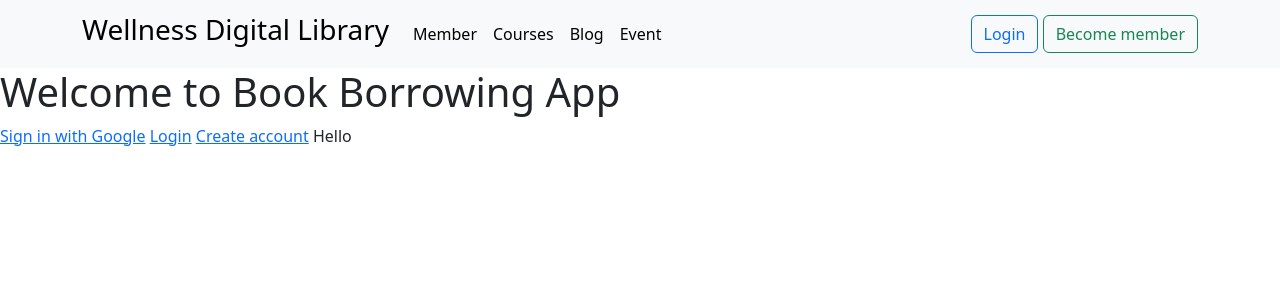
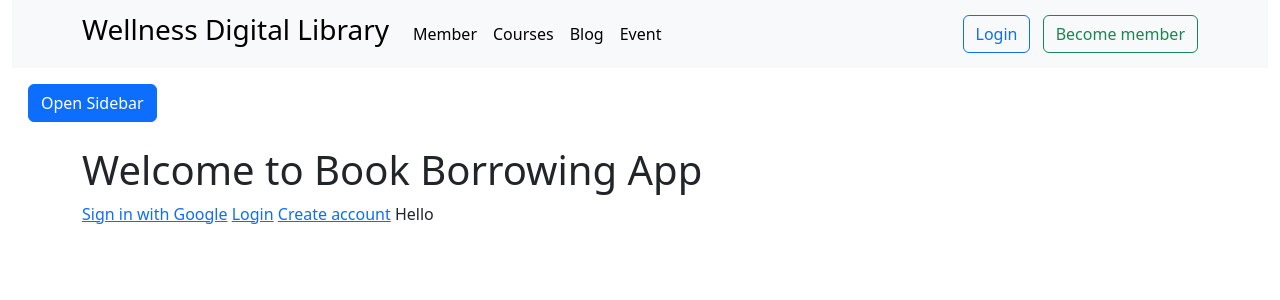
Before and after one commit to walimike/wellness_digital_library, a Rails app: page / in a window 1280 px wide. Shown: the top 300 px of the page. Run offline with Rails 7, Linux system fonts and the light colour scheme; style sheets or scripts are compiled from the project's sources; some libraries are stand-ins or nearby versions.

Commit message:
add side nav

```diff
--- a/app/views/layouts/application.html.erb
+++ b/app/views/layouts/application.html.erb
@@ -11,7 +11,8 @@
   </head>
 
   <body>
-    <div class="container-flouid">
+    <div class="container-fluid">
+      <!-- Navbar -->
       <nav class="navbar navbar-expand-lg bg-light">
         <div class="container">
           <a class="navbar-brand" href="/">
@@ -28,25 +29,56 @@
               <li class="nav-item">
                 <a class="nav-link active" href="#">Courses</a>
               </li>
-
               <li class="nav-item">
                 <a class="nav-link active" aria-current="page" href="#">Blog</a>
               </li>
-
               <li class="nav-item">
                 <a class="nav-link active" aria-current="page" href="#">Event</a>
               </li>
-
             </ul>
-            <form class="">
-              <a class="btn btn-outline-primary mr-2" href="#">Login</a>
+            <form>
+              <a class="btn btn-outline-primary me-2" href="#">Login</a>
               <a class="btn btn-outline-success" href="#">Become member</a>
             </form>
-
           </div>
         </div>
       </nav>
+
+      <!-- Expandable Sidenav -->
+      <div class="d-flex">
+        <div class="offcanvas offcanvas-start bg-light" id="sidenav" aria-labelledby="sidenavLabel">
+          <div class="offcanvas-header">
+            <h5 class="offcanvas-title" id="sidenavLabel">Menu</h5>
+            <button type="button" class="btn-close text-reset" data-bs-dismiss="offcanvas" aria-label="Close"></button>
+          </div>
+          <div class="offcanvas-body">
+            <ul class="nav flex-column">
+              <li class="nav-item">
+                <a class="nav-link active" href="#">Dashboard</a>
+              </li>
+              <li class="nav-item">
+                <a class="nav-link" href="#">Profile</a>
+              </li>
+              <li class="nav-item">
+                <a class="nav-link" href="#">Settings</a>
+              </li>
+              <li class="nav-item">
+                <a class="nav-link" href="#">Logout</a>
+              </li>
+            </ul>
+          </div>
+        </div>
+
+        <!-- Main Content -->
+        <div class="flex-grow-1">
+          <button class="btn btn-primary mt-3 ms-3" type="button" data-bs-toggle="offcanvas" data-bs-target="#sidenav" aria-controls="sidenav">
+            Open Sidebar
+          </button>
+          <div class="container mt-4">
+            <%= yield %>
+          </div>
+        </div>
+      </div>
     </div>
-    <%= yield %>
   </body>
 </html>
```
